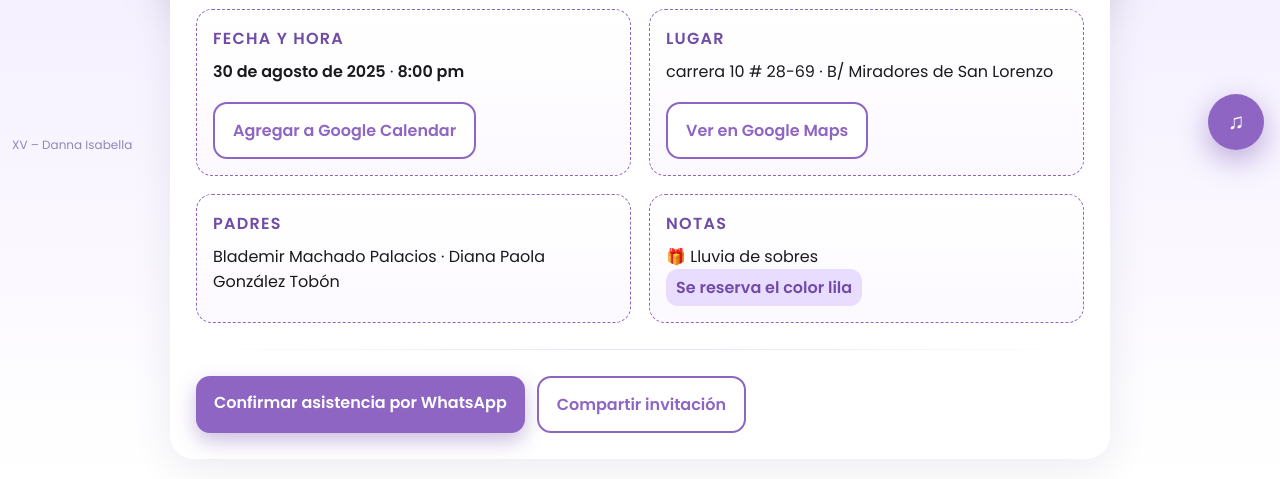
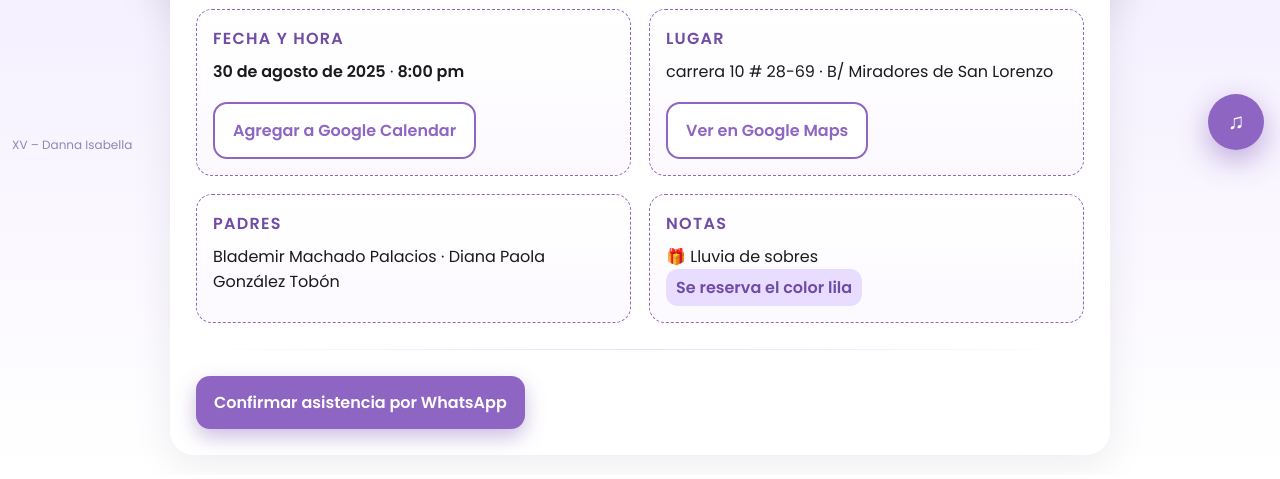
Before and after one commit to juanparen15/XV-Invitacion, a plain HTML site: page index.html in a window 1280 px wide. Shown: the part 634-1113 px from the top of the page. Drawn offline with nearby package versions, Linux system fonts and the light colour scheme.

Commit message:
Update index.html

```diff
--- a/index.html
+++ b/index.html
@@ -358,9 +358,9 @@
           <a id="rsvpBtn" class="btn btn-primary" target="_blank" rel="noopener"
             >Confirmar asistencia por WhatsApp</a
           >
-          <a id="shareBtn" class="btn btn-outline" href="#"
+<!--           <a id="shareBtn" class="btn btn-outline" href="#"
             >Compartir invitación</a
-          >
+          > -->
         </div
       </section>
     </div>
```
